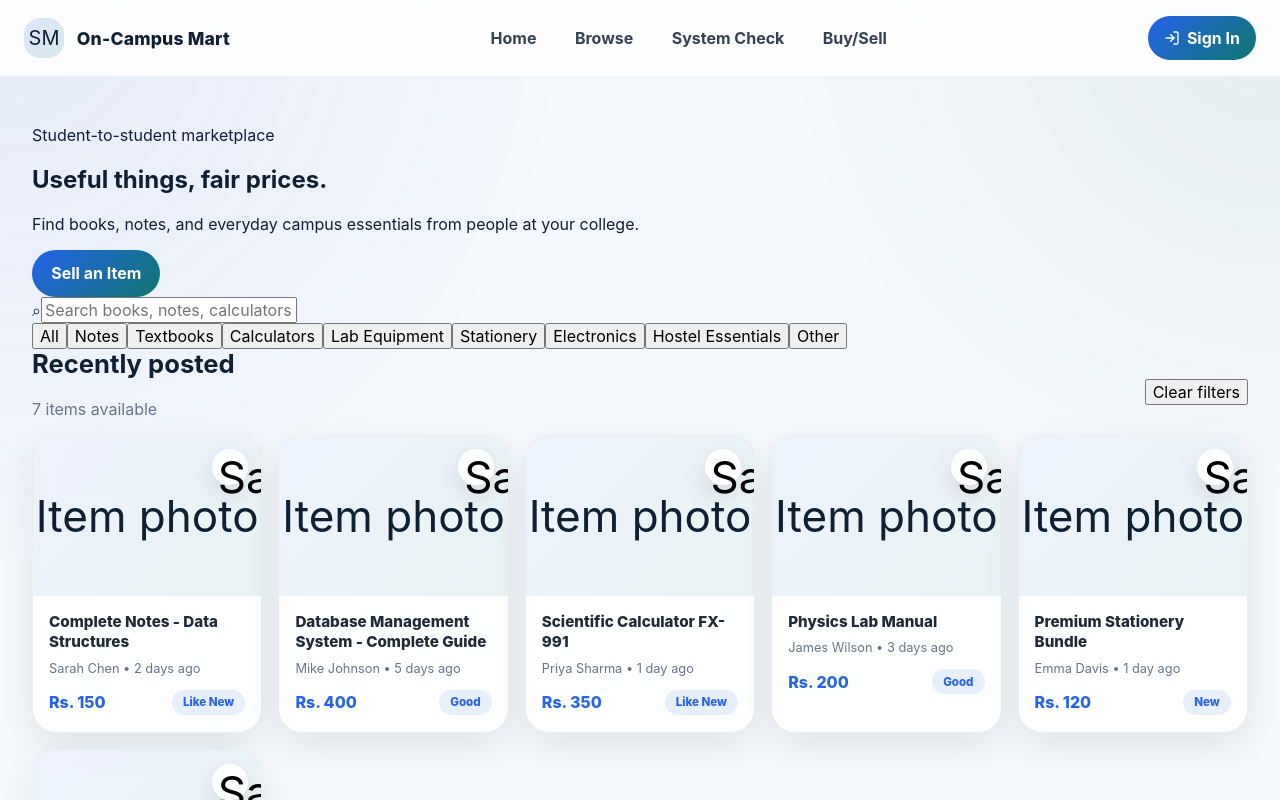
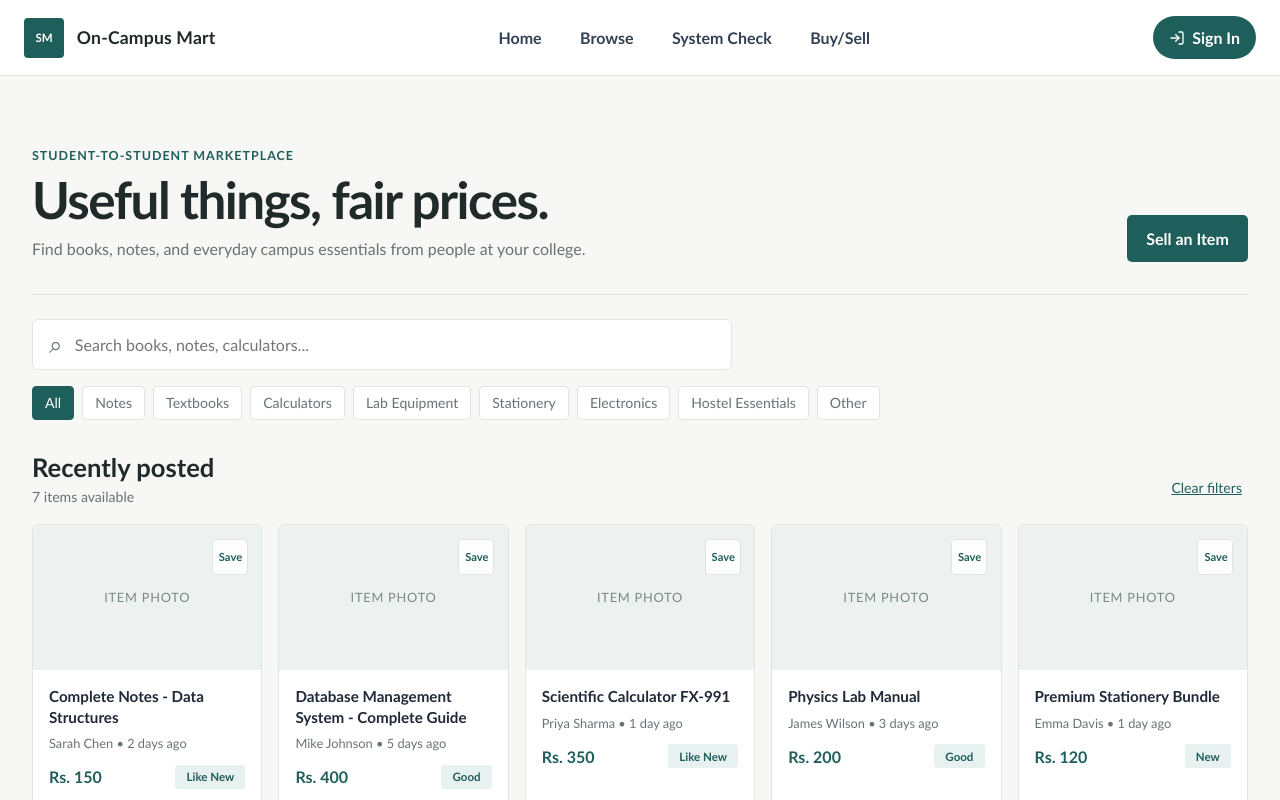
Before and after one commit to sarishma123/STUDENT_MART, a React (Vite) app: page / in a window 1280 px wide. Shown: the top 800 px of the page. Built offline with nearby package versions, Linux system fonts and the light colour scheme; no server answers.

Commit message:
changed css

```diff
--- a/src/App.css
+++ b/src/App.css
@@ -1,17 +1,17 @@
 :root {
-  --font-sans: Inter, ui-sans-serif, system-ui, -apple-system, BlinkMacSystemFont, 'Segoe UI', sans-serif;
-  --app-bg: #f4f7fb;
-  --surface: rgba(255, 255, 255, 0.9);
+  --font-sans: 'Trebuchet MS', 'Segoe UI', sans-serif;
+  --app-bg: #f7f7f5;
+  --surface: #ffffff;
   --surface-strong: #ffffff;
-  --primary: #2563eb;
-  --primary-soft: rgba(37, 99, 235, 0.12);
-  --secondary: #0f766e;
-  --accent: #f97316;
-  --text: #102033;
-  --muted: #66758a;
-  --border: rgba(16, 32, 51, 0.08);
-  --shadow: 0 14px 36px rgba(15, 23, 42, 0.08);
-  --shadow-lg: 0 24px 60px rgba(15, 23, 42, 0.14);
+  --primary: #1f5f5b;
+  --primary-soft: #e7f1ef;
+  --secondary: #1f5f5b;
+  --accent: #c65d32;
+  --text: #202a2a;
+  --muted: #687373;
+  --border: #dfe5e2;
+  --shadow: 0 2px 10px rgba(32, 42, 42, 0.05);
+  --shadow-lg: 0 8px 24px rgba(32, 42, 42, 0.1);
   --page-width: 1180px;
 }
 
@@ -58,10 +58,7 @@ select:focus-visible {
 
 .app-shell {
   min-height: 100vh;
-  background:
-    radial-gradient(circle at top left, rgba(37, 99, 235, 0.08), transparent 32%),
-    radial-gradient(circle at top right, rgba(15, 118, 110, 0.07), transparent 28%),
-    var(--app-bg);
+  background: var(--app-bg);
 }
 
 .app-main {
@@ -98,9 +95,8 @@ select:focus-visible {
 .product-card {
   background: var(--surface);
   border: 1px solid var(--border);
-  border-radius: 24px;
+  border-radius: 8px;
   box-shadow: var(--shadow);
-  backdrop-filter: blur(12px);
 }
 
 .section-title {
@@ -172,6 +168,127 @@ select:focus-visible {
   box-shadow: var(--shadow-lg);
 }
 
+.home-intro {
+  display: flex;
+  align-items: end;
+  justify-content: space-between;
+  gap: 2rem;
+  padding: 2.5rem 0 2rem;
+  border-bottom: 1px solid var(--border);
+}
+
+.eyebrow {
+  margin: 0 0 0.65rem;
+  color: var(--primary);
+  font-size: 0.78rem;
+  font-weight: 700;
+  letter-spacing: 0.08em;
+  text-transform: uppercase;
+}
+
+.home-title {
+  max-width: 620px;
+  margin: 0 0 0.55rem;
+  font-size: clamp(2rem, 4vw, 3.25rem);
+  line-height: 1.05;
+  letter-spacing: -0.03em;
+}
+
+.home-copy {
+  max-width: 560px;
+  margin: 0;
+  color: var(--muted);
+  line-height: 1.6;
+}
+
+.marketplace-tools {
+  display: grid;
+  gap: 1rem;
+  padding: 1.5rem 0;
+}
+
+.home-search {
+  display: flex;
+  align-items: center;
+  gap: 0.65rem;
+  max-width: 700px;
+  padding: 0.8rem 1rem;
+  background: #fff;
+  border: 1px solid var(--border);
+  border-radius: 6px;
+}
+
+.home-search span {
+  color: var(--muted);
+  font-size: 1.5rem;
+  line-height: 1;
+}
+
+.home-search input {
+  width: 100%;
+  border: 0;
+  outline: 0;
+  color: var(--text);
+  background: transparent;
+}
+
+.category-filters {
+  display: flex;
+  gap: 0.5rem;
+  flex-wrap: wrap;
+}
+
+.category-filter,
+.text-button {
+  border: 0;
+  background: transparent;
+  color: var(--muted);
+  cursor: pointer;
+  font-size: 0.88rem;
+}
+
+.category-filter {
+  padding: 0.45rem 0.75rem;
+  border: 1px solid var(--border);
+  border-radius: 4px;
+  background: #fff;
+}
+
+.category-filter--active {
+  border-color: var(--primary);
+  background: var(--primary);
+  color: #fff;
+}
+
+.home-listings {
+  padding: 0.5rem 0 2.5rem;
+}
+
+.section-subtitle {
+  margin: -0.85rem 0 1.2rem;
+  font-size: 0.88rem;
+}
+
+.text-button {
+  color: var(--primary);
+  text-decoration: underline;
+}
+
+.sell-strip {
+  display: flex;
+  align-items: center;
+  justify-content: space-between;
+  gap: 1.5rem;
+  padding: 1.4rem 1.5rem;
+  border-top: 1px solid var(--border);
+  border-bottom: 1px solid var(--border);
+}
+
+.sell-strip__title {
+  margin: 0 0 0.35rem;
+  font-size: 1.1rem;
+}
+
 .hero-section::after {
   content: '';
   position: absolute;
@@ -225,7 +342,7 @@ select:focus-visible {
   justify-content: center;
   gap: 0.5rem;
   border: 0;
-  border-radius: 999px;
+  border-radius: 5px;
   padding: 0.85rem 1.2rem;
   font-weight: 700;
   cursor: pointer;
@@ -237,14 +354,14 @@ select:focus-visible {
 }
 
 .btn-primary {
-  background: linear-gradient(135deg, var(--primary) 0%, var(--secondary) 100%);
+  background: var(--primary);
   color: #fff;
 }
 
 .btn-secondary {
   background: #fff;
   color: var(--primary);
-  border: 1px solid rgba(37, 99, 235, 0.18);
+  border: 1px solid var(--border);
 }
 
 .btn-ghost {
@@ -331,9 +448,8 @@ select:focus-visible {
   justify-content: space-between;
   gap: 1rem;
   padding: 1rem 1.5rem;
-  background: rgba(255, 255, 255, 0.88);
-  border-bottom: 1px solid rgba(16, 32, 51, 0.06);
-  backdrop-filter: blur(16px);
+  background: #ffffff;
+  border-bottom: 1px solid var(--border);
 }
 
 .site-brand {
@@ -353,9 +469,11 @@ select:focus-visible {
   height: 2.5rem;
   display: grid;
   place-items: center;
-  border-radius: 16px;
-  background: linear-gradient(135deg, rgba(37, 99, 235, 0.14), rgba(15, 118, 110, 0.16));
-  font-size: 1.25rem;
+  border-radius: 4px;
+  background: var(--primary);
+  color: #fff;
+  font-size: 0.72rem;
+  font-weight: 800;
 }
 
 .site-brand__name {
@@ -396,7 +514,7 @@ select:focus-visible {
   display: inline-flex;
   align-items: center;
   gap: 0.45rem;
-  background: linear-gradient(135deg, var(--primary), var(--secondary));
+  background: var(--primary);
   color: #fff;
 }
 
@@ -423,8 +541,8 @@ select:focus-visible {
   padding: 1.75rem 2rem;
   text-align: center;
   color: #fff;
-  border-radius: 24px;
-  background: linear-gradient(135deg, #102033 0%, #1e293b 100%);
+  border-radius: 8px;
+  background: #263331;
 }
 
 .site-footer__title {
@@ -442,11 +560,15 @@ select:focus-visible {
 .product-card {
   overflow: hidden;
   cursor: pointer;
+  border-radius: 6px;
+  background: #fff;
+  border: 1px solid var(--border);
+  box-shadow: none;
 }
 
 .product-card:hover {
-  transform: translateY(-4px);
-  box-shadow: var(--shadow-lg);
+  border-color: #9eb7b0;
+  box-shadow: var(--shadow);
 }
 
 .product-card--sold {
@@ -455,11 +577,24 @@ select:focus-visible {
 
 .product-card__media {
   position: relative;
-  min-height: 160px;
+  min-height: 145px;
   display: grid;
   place-items: center;
-  background: linear-gradient(135deg, rgba(37, 99, 235, 0.08), rgba(15, 118, 110, 0.09));
-  font-size: 2.75rem;
+  background: #edf2f0;
+  color: #7a8986;
+  font-size: 0.8rem;
+  text-transform: uppercase;
+  letter-spacing: 0.06em;
+}
+
+.product-card__media img {
+  width: 100%;
+  height: 145px;
+  object-fit: cover;
+}
+
+.product-card__media-placeholder {
+  padding: 0.5rem;
 }
 
 .product-card__wishlist {
@@ -471,9 +606,12 @@ select:focus-visible {
   display: grid;
   place-items: center;
   border: 0;
-  border-radius: 50%;
+  border-radius: 4px;
   background: rgba(255, 255, 255, 0.96);
-  box-shadow: 0 10px 24px rgba(15, 23, 42, 0.12);
+  border: 1px solid var(--border);
+  color: var(--primary);
+  font-size: 0.7rem;
+  font-weight: 700;
   cursor: pointer;
 }
 
@@ -522,8 +660,8 @@ select:focus-visible {
 
 .product-card__badge {
   padding: 0.35rem 0.7rem;
-  border-radius: 999px;
-  background: rgba(37, 99, 235, 0.1);
+  border-radius: 3px;
+  background: var(--primary-soft);
   color: var(--primary);
   font-size: 0.72rem;
   font-weight: 800;
@@ -1107,6 +1245,12 @@ select:focus-visible {
     grid-template-columns: 1fr;
   }
 
+  .home-intro,
+  .sell-strip {
+    align-items: flex-start;
+    flex-direction: column;
+  }
+
   .field-actions,
   .hero-actions {
     flex-direction: column;
```
